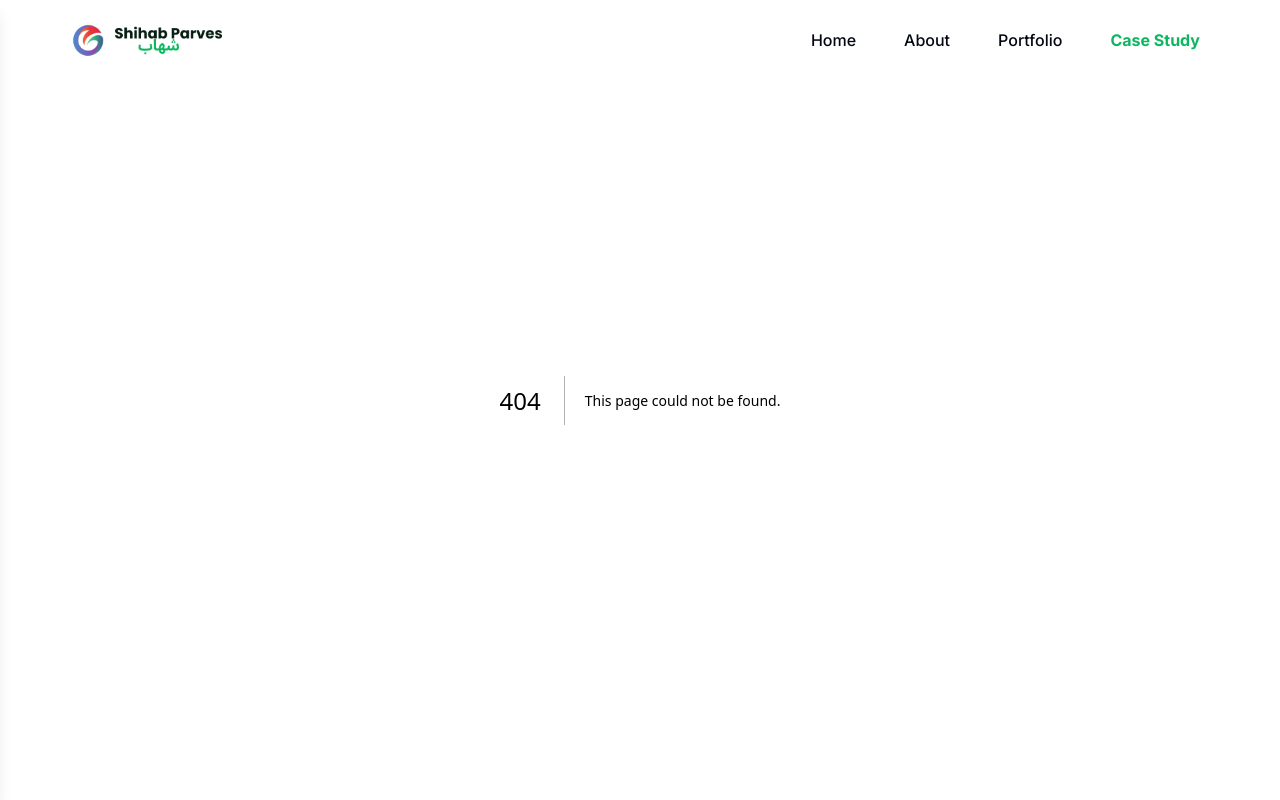
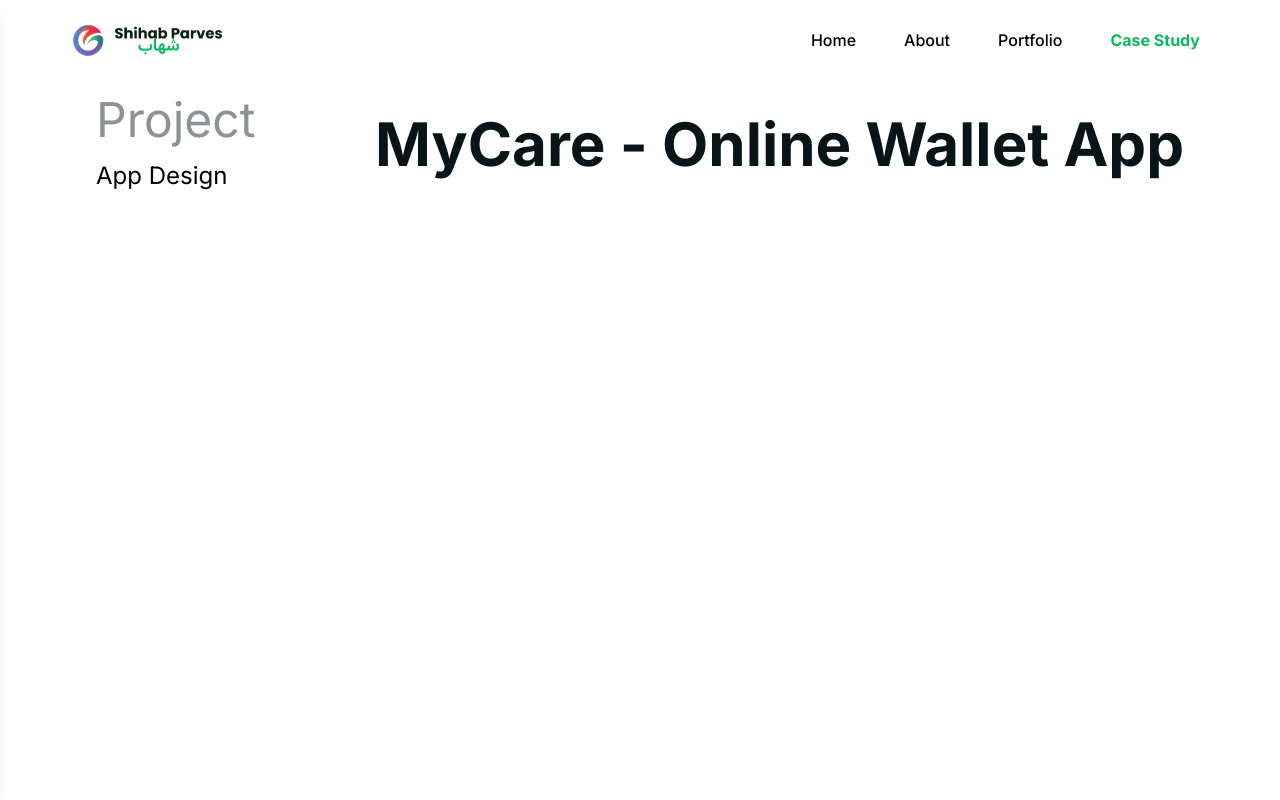
Before and after one commit to mehedihassandev/portfolio-nextjs, a Next.js app: page /case-study in a window 1280 px wide. Before the commit this address had no page. Shown: the top 800 px of the page. Built offline with nearby package versions, Linux system fonts and the light colour scheme.

Commit message:
PN-00: Add CaseStudy component to home page

```diff
--- /dev/null
+++ b/src/app/(pages)/case-study/page.tsx
@@ -0,0 +1,19 @@
+export const CaseStudy = () => {
+    return (
+        <section className="mt-24">
+            <div className="px-5 lg:px-24 mx-auto max-w-screen-2xl">
+                <div className="flex items-center justify-between">
+                    <div className="flex flex-col overflow-hidden">
+                        <h2 className="text-5xl text-gray">Project</h2>
+                        <p className="text-2xl pt-4">App Design</p>
+                    </div>
+                    <h4 className="text-black_primary font-bold text-6xl">
+                        MyCare - Online Wallet App
+                    </h4>
+                </div>
+            </div>
+        </section>
+    );
+};
+
+export default CaseStudy;
--- a/tailwind.config.ts
+++ b/tailwind.config.ts
@@ -12,6 +12,9 @@ const config: Config = {
                 primary: "#0DB760",
                 case_study: "#FAFAFA",
                 text_color: "#323232",
+                gray: "#8D9395",
+                dark_gray: "#323232",
+                black_primary: "#071518",
             },
             fontFamily: {
                 inter: ["Inter", "sans-serif"],
```
